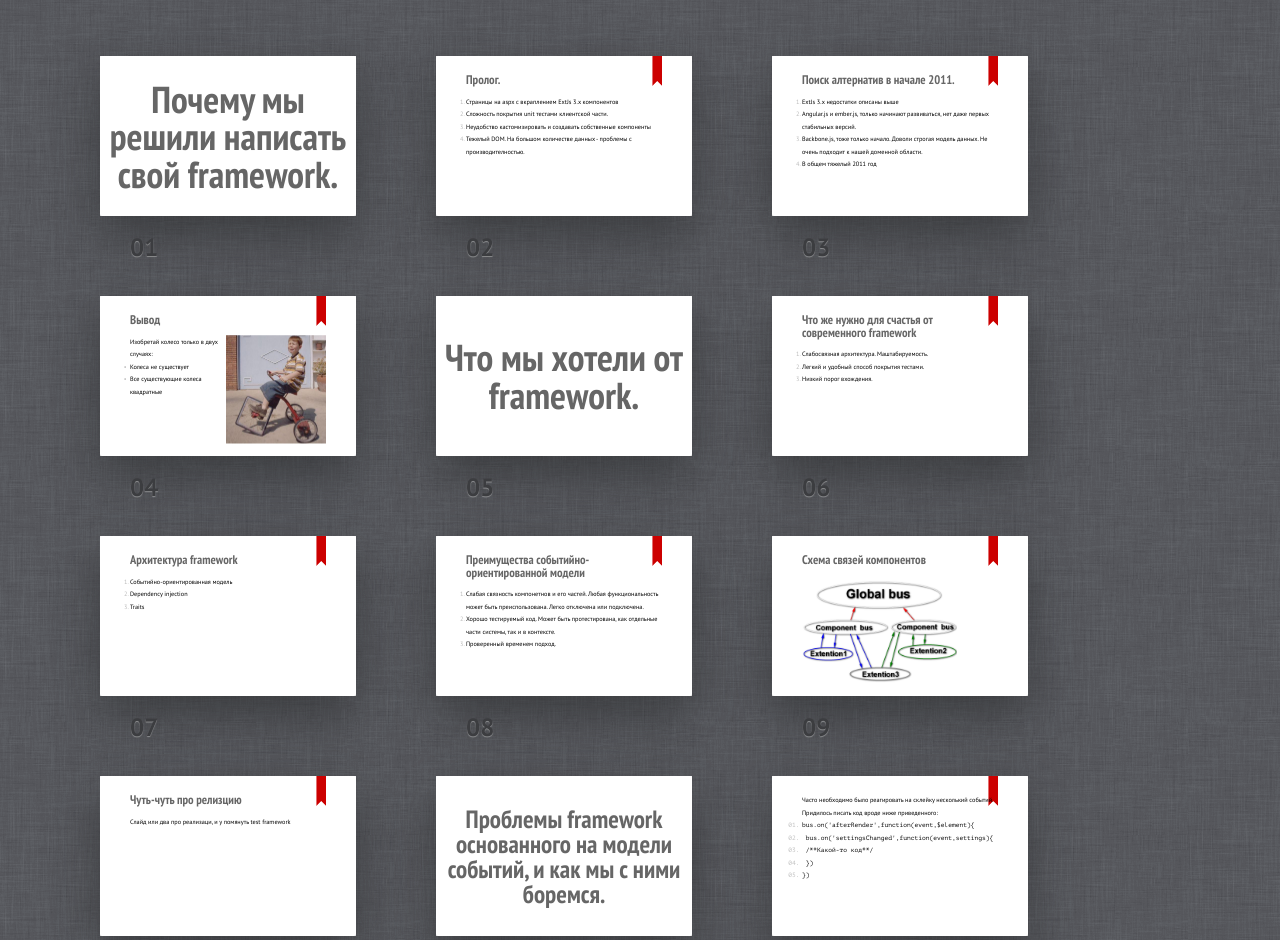
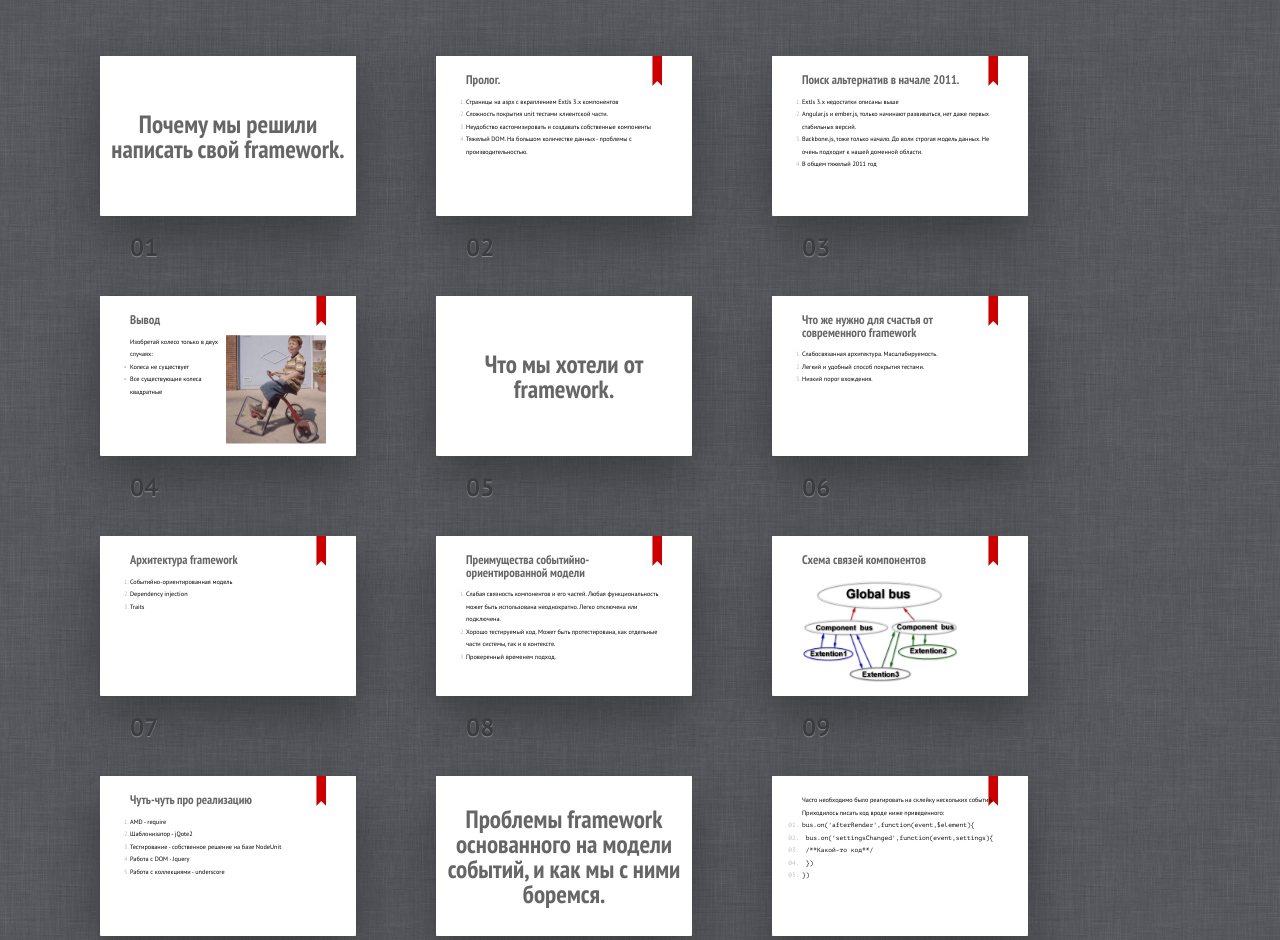
Before and after one commit to Mavrin/tauPresentation, a plain HTML site: page index.html in a window 1280 px wide. Shown: the part 174-1114 px from the top of the page. Drawn offline with Linux system fonts and the light colour scheme.

Commit message:
add  slide about internal library

```diff
--- a/index.html
+++ b/index.html
@@ -11,11 +11,11 @@
 <header class="caption">
     <h1>Как мы создавали свой Framework и почему?</h1>
 
-    <p><a href="">Константин Кривленя</a></p>
+    <p><a href="https://twitter.com/krivlenia">Константин Кривленя</a></p>
 </header>
 <section class="slide shout">
     <div>
-        <h2>Почему мы решили написать свой framework.</h2>
+        <h2 style="font-size:100px;">Почему мы решили написать свой framework.</h2>
     </div>
 </section>
 <section class="slide">
@@ -25,18 +25,18 @@
             <li class="next">Страницы на aspx c вкраплением ExtJs 3.x компонентов</li>
             <li class="next">Сложность покрытия unit тестами клиентской части.</li>
             <li class="next">Неудобство кастомизировать и создавать собственные компоненты</li>
-            <li class="next">Тежелый DOM. На большом количестве данных - проблемы с производителностью.</li>
+            <li class="next">Тяжелый DOM. На большом количестве данных - проблемы с производительностью.</li>
         </ol>
 
     </div>
 </section>
 <section class="slide">
     <div>
-        <h2>Поиск алтернатив в начале 2011.</h2>
+        <h2>Поиск альтернатив в начале 2011.</h2>
         <ol>
             <li class="next">ExtJs 3.x недостатки описаны выше</li>
             <li class="next">Angular.js и ember.js, только начинают развиваться, нет даже первых стабильных версий.</li>
-            <li class="next">Backbone.js, тоже только начало. Доволи строгая модель данных. Не очень подходит к нашей
+            <li class="next">Backbone.js, тоже только начало. До воли строгая модель данных. Не очень подходит к нашей
                 доменной области.
             </li>
             <li class="next">В общем тяжелый 2011 год</li>
@@ -58,14 +58,14 @@
 </section>
 <section class="slide shout">
     <div>
-        <h2>Что мы хотели от framework.</h2>
+        <h2 style="font-size:100px;">Что мы хотели от framework.</h2>
     </div>
 </section>
 <section class="slide">
     <div>
         <h2>Что же нужно для счастья от современного framework</h2>
         <ol>
-            <li>Слабосвязная архитектура. Маштабируемость.</li>
+            <li>Слабосвязанная архитектура. Масштабируемость.</li>
             <li class="next">Легкий и удобный способ покрытия тестами.</li>
             <li class="next">Низкий порог вхождения.</li>
         </ol>
@@ -85,7 +85,7 @@
     <div>
         <h2>Преимущества событийно-ориентированной модели</h2>
         <ol>
-            <li>Слабая связность компонетнов и его частей. Любая функциональность может быть преиспользована. Легко
+            <li>Слабая связность компонентов и его частей. Любая функциональность может быть использована неоднократно. Легко
                 отключена или подключена.
             </li>
             <li class="next">Хорошо тестируемый код. Может быть протестирована, как отдельные части системы, так и в
@@ -103,8 +103,14 @@
 </section>
 <section class="slide">
     <div>
-        <h2>Чуть-чуть про релизцию</h2>
-        Слайд или два про реализаци, и у помянуть test framework
+        <h2>Чуть-чуть про реализацию</h2>
+        <ol>
+            <li >AMD - require</li>
+            <li class="next">Шаблонизатор - jQote2</li>
+            <li class="next">Тестирование - собственное решение на базе NodeUnit</li>
+            <li class="next">Работа с DOM - Jquery</li>
+            <li class="next">Работа с коллекциями - underscore</li>
+        </ol>
     </div>
 </section>
 <section class="slide shout">
@@ -114,8 +120,8 @@
 </section>
 <section class="slide">
     <div>
-        Часто необходимо было реагировать на склейку несколький событий.
-        Придилось писать код вроде ниже приведенного:
+        Часто необходимо было реагировать на склейку нескольких событий.
+        Приходилось писать код вроде ниже приведенного:
         <pre>
             <code>bus.on('afterRender',function(event,$element){</code>
             <code> bus.on('settingsChanged',function(event,settings){</code>
@@ -163,7 +169,7 @@
 <section class="slide">
     <div>
         <h2>Возможности языка</h2>
-        <div>Используем данные события произошедшего отнакратно с повторяющимся событием.
+        <div>Используем данные события произошедшего однократно с повторяющимся событием.
                 <pre>
                     <code>"bus afterRender:last + settingsChanged":function(evt,</code>
                         <code>    $element,</code><code>    settings) {</code>
@@ -180,7 +186,7 @@
         <div>Используем порядок возникновения событий.
                 <pre>
                     <code>"bus settingsChanged > afterRender":function(evt) {</code>
-                    <code>   /**реагируем на события рендера шаблона</code>и изменения настроек<code>учитывая порядок возниконовения**/</code>
+                    <code>   /**реагируем на события рендера шаблона</code> и изменения настроек<code>учитывая порядок возникновения**/</code>
                     <code>}</code>
                 </pre>
         </div>
@@ -203,7 +209,7 @@
         <h2>Еще проблемы? Да, гибкость.</h2>
         <div>
             Каждый extension может генерировать и реагировать на события.
-            Поэтому делаем соглашения, события для других extensions может генеривровать либо main extension, либо model
+            Поэтому делаем соглашения, события для других extensions может генерировать либо main extension, либо model
             extension. В дополнительных extensions создаем точки входа, которые необходимы для его работы.
         </div>
     </div>
@@ -212,9 +218,9 @@
     <div>
         <h2>Profit?</h2>
         <ol>
-            <li>Получи framework, который решает наши праблемы.</li>
+            <li>Получили framework, который решает наши проблемы.</li>
             <li class="next">Гибкий.</li>
-            <li class="next">Легко маштабируемый.</li>
+            <li class="next">Легко масштабируемый.</li>
             <li class="next">Тестируемый.</li>
             <li class="next">А что еще нужно?</li>
         </ol>
```
